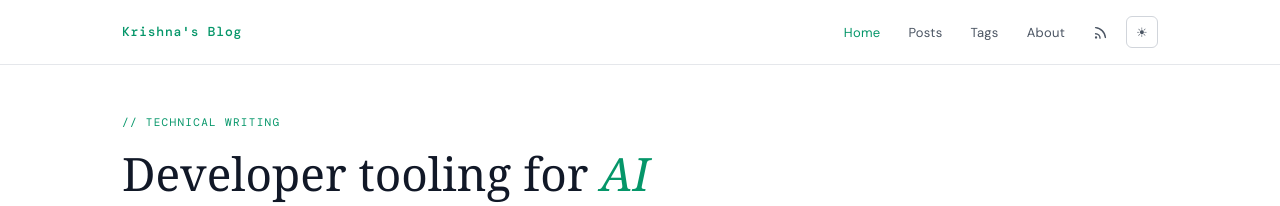
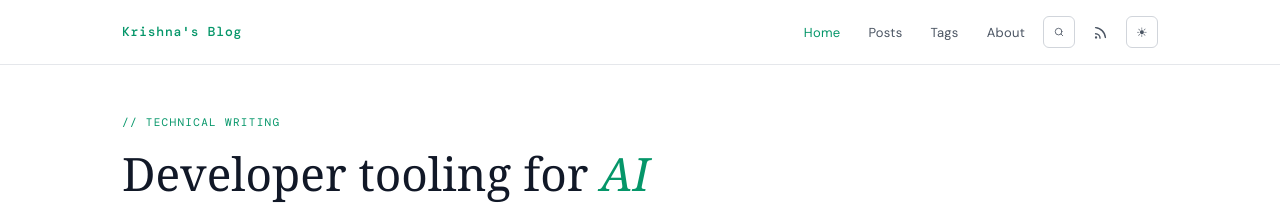
Before and after one commit to krishnamohan-seelam/my-blog, a Jekyll site: the page built from index.md, in a window 1280 px wide. Shown: the top 206 px of the page. Built offline with Jekyll 4.4.1, drawn with Linux system fonts in a browser that asks for light colours; some web fonts are replaced.

Commit message:
feat: implement client-side search overlay using Simple-Jekyll-Search

```diff
--- a/_includes/header.html
+++ b/_includes/header.html
@@ -30,6 +30,18 @@
         </a>
       </li>
       <li>
+        <button id="nav-search"
+                class="nav-search"
+                aria-label="Open Search"
+                title="Search posts"
+                data-search-json="{{ '/search.json' | relative_url }}">
+          <svg viewBox="0 0 24 24" fill="none" stroke="currentColor" stroke-width="2" stroke-linecap="round" stroke-linejoin="round" aria-hidden="true">
+            <circle cx="11" cy="11" r="8"></circle>
+            <line x1="21" y1="21" x2="16.65" y2="16.65"></line>
+          </svg>
+        </button>
+      </li>
+      <li>
         <a href="{{ '/feed.xml' | relative_url }}"
            class="nav-rss"
            aria-label="RSS Feed"
--- /dev/null
+++ b/_includes/search-modal.html
@@ -0,0 +1,24 @@
+<div id="search-modal" class="search-modal" aria-hidden="true" role="dialog" aria-labelledby="search-modal-title">
+  <div class="search-modal-backdrop" id="search-modal-backdrop"></div>
+  <div class="search-modal-container">
+    <div class="search-modal-header">
+      <h2 id="search-modal-title" class="sr-only">Search Posts</h2>
+      <div class="search-input-wrapper">
+        <svg class="search-input-icon" viewBox="0 0 24 24" fill="none" stroke="currentColor" stroke-width="2" stroke-linecap="round" stroke-linejoin="round" aria-hidden="true">
+          <circle cx="11" cy="11" r="8"></circle>
+          <line x1="21" y1="21" x2="16.65" y2="16.65"></line>
+        </svg>
+        <input type="text" id="search-input" class="search-input" placeholder="Search by title, tags, or excerpt..." autocomplete="off" aria-label="Search posts">
+      </div>
+      <button id="search-modal-close" class="search-modal-close" aria-label="Close search">
+        <svg viewBox="0 0 24 24" fill="none" stroke="currentColor" stroke-width="2" stroke-linecap="round" stroke-linejoin="round" aria-hidden="true">
+          <line x1="18" y1="6" x2="6" y2="18"></line>
+          <line x1="6" y1="6" x2="18" y2="18"></line>
+        </svg>
+      </button>
+    </div>
+    <div class="search-modal-body">
+      <ul id="results-container" class="search-results-list"></ul>
+    </div>
+  </div>
+</div>
--- a/_layouts/default.html
+++ b/_layouts/default.html
@@ -57,8 +57,15 @@
   <!-- Footer -->
   {% include footer.html %}
 
+  <!-- Search Modal -->
+  {% include search-modal.html %}
+
   <!-- JS: Theme toggle + hamburger (deferred) -->
   <script defer src="{{ '/assets/js/theme-toggle.js' | relative_url }}"></script>
 
+  <!-- JS: Simple Jekyll Search + Setup -->
+  <script defer src="{{ '/assets/js/vendor/simple-jekyll-search.min.js' | relative_url }}"></script>
+  <script defer src="{{ '/assets/js/search-setup.js' | relative_url }}"></script>
+
 </body>
 </html>
--- a/_sass/blog-theme.scss
+++ b/_sass/blog-theme.scss
@@ -22,6 +22,7 @@
 @import "components/progress-bar";
 @import "components/toc";
 @import "components/share";
+@import "components/search";
 
 // ── 5. Page Layouts ──────────────────────────────────────────
 @import "layout/home";
--- /dev/null
+++ b/_sass/components/_search.scss
@@ -0,0 +1,227 @@
+/* ============================================================
+   Search Modal / Overlay — _sass/components/_search.scss
+   ============================================================ */
+
+.nav-search {
+  display: flex;
+  align-items: center;
+  justify-content: center;
+  width: 32px;
+  height: 32px;
+  border-radius: var(--radius-md);
+  color: var(--text-muted);
+  cursor: pointer;
+  transition: all 0.15s ease;
+  border: 0.5px solid var(--border-mid);
+  background: transparent;
+
+  &:hover {
+    color: var(--accent);
+    border-color: var(--accent);
+    background: var(--accent-bg);
+  }
+
+  svg {
+    width: 14px;
+    height: 14px;
+  }
+}
+
+.search-modal {
+  position: fixed;
+  top: 0;
+  left: 0;
+  width: 100vw;
+  height: 100vh;
+  z-index: 1000;
+  display: flex;
+  align-items: flex-start;
+  justify-content: center;
+  opacity: 0;
+  pointer-events: none;
+  transition: opacity 0.2s ease-in-out;
+  padding: 80px $sp-16 $sp-16 $sp-16;
+
+  &.is-active {
+    opacity: 1;
+    pointer-events: auto;
+  }
+}
+
+.search-modal-backdrop {
+  position: absolute;
+  top: 0;
+  left: 0;
+  width: 100%;
+  height: 100%;
+  background: rgba(10, 10, 10, 0.7);
+  backdrop-filter: blur(8px);
+  -webkit-backdrop-filter: blur(8px);
+}
+
+.search-modal-container {
+  position: relative;
+  width: 100%;
+  max-width: 600px;
+  background: var(--bg);
+  border: 1px solid var(--border);
+  border-radius: var(--radius-lg);
+  box-shadow: var(--shadow-lg), 0 20px 25px -5px rgba(0, 0, 0, 0.5);
+  display: flex;
+  flex-direction: column;
+  max-height: calc(100vh - 120px);
+  z-index: 1001;
+  overflow: hidden;
+  transition: transform 0.2s ease-out;
+  transform: translateY(-20px);
+
+  .search-modal.is-active & {
+    transform: translateY(0);
+  }
+}
+
+.search-modal-header {
+  display: flex;
+  align-items: center;
+  padding: $sp-16;
+  border-bottom: 1px solid var(--border);
+  gap: $sp-12;
+}
+
+.search-input-wrapper {
+  position: relative;
+  flex-grow: 1;
+  display: flex;
+  align-items: center;
+}
+
+.search-input-icon {
+  position: absolute;
+  left: $sp-12;
+  width: 18px;
+  height: 18px;
+  color: var(--text-muted);
+  pointer-events: none;
+}
+
+.search-input {
+  width: 100%;
+  padding: 10px $sp-12 10px 40px;
+  font-size: 15px;
+  font-family: var(--font-sans);
+  background: var(--bg-hover);
+  border: 1px solid var(--border-mid);
+  border-radius: var(--radius-md);
+  color: var(--text);
+  outline: none;
+  transition: border-color 0.15s ease, box-shadow 0.15s ease;
+
+  &:focus {
+    border-color: var(--accent);
+    box-shadow: 0 0 0 2px var(--accent-bg);
+  }
+}
+
+.search-modal-close {
+  display: flex;
+  align-items: center;
+  justify-content: center;
+  width: 38px;
+  height: 38px;
+  border-radius: var(--radius-md);
+  color: var(--text-muted);
+  border: 1px solid var(--border-mid);
+  background: transparent;
+  cursor: pointer;
+  transition: all 0.15s ease;
+
+  &:hover {
+    color: var(--text);
+    background: var(--bg-hover);
+    border-color: var(--border);
+  }
+
+  svg {
+    width: 18px;
+    height: 18px;
+  }
+}
+
+.search-modal-body {
+  flex-grow: 1;
+  overflow-y: auto;
+  padding: $sp-8 $sp-16 $sp-16 $sp-16;
+}
+
+.search-results-list {
+  list-style: none;
+  padding: 0;
+  margin: 0;
+}
+
+.search-result-item {
+  border-bottom: 1px solid var(--border);
+
+  &:last-child {
+    border-bottom: none;
+  }
+}
+
+.search-result-link {
+  display: block;
+  padding: $sp-16 0;
+  text-decoration: none;
+  color: var(--text);
+  transition: opacity 0.15s ease;
+
+  &:hover {
+    opacity: 0.85;
+
+    .search-result-title {
+      color: var(--accent);
+    }
+  }
+}
+
+.search-result-header {
+  display: flex;
+  justify-content: space-between;
+  align-items: baseline;
+  gap: $sp-12;
+  margin-bottom: $sp-4;
+}
+
+.search-result-title {
+  font-family: var(--font-sans);
+  font-weight: 600;
+  font-size: 16px;
+  color: var(--text);
+  transition: color 0.15s ease;
+}
+
+.search-result-date {
+  font-family: var(--font-mono);
+  font-size: 11px;
+  color: var(--text-muted);
+  white-space: nowrap;
+}
+
+.search-result-excerpt {
+  font-size: 13px;
+  color: var(--text-muted);
+  margin: 0 0 $sp-8 0;
+  line-height: 1.5;
+}
+
+.search-result-tags {
+  font-family: var(--font-mono);
+  font-size: 11px;
+  color: var(--accent);
+}
+
+.search-no-results {
+  padding: $sp-24 0;
+  text-align: center;
+  color: var(--text-muted);
+  font-size: 14px;
+}
--- /dev/null
+++ b/assets/js/search-setup.js
@@ -0,0 +1,71 @@
+document.addEventListener('DOMContentLoaded', function() {
+  const searchModal = document.getElementById('search-modal');
+  const searchInput = document.getElementById('search-input');
+  const resultsContainer = document.getElementById('results-container');
+  const searchToggle = document.getElementById('nav-search');
+  const closeBtn = document.getElementById('search-modal-close');
+  const backdrop = document.getElementById('search-modal-backdrop');
+
+  if (!searchModal || !searchInput || !resultsContainer || !searchToggle) return;
+
+  // Toggle modal open
+  function openModal() {
+    searchModal.classList.add('is-active');
+    searchModal.setAttribute('aria-hidden', 'false');
+    document.body.style.overflow = 'hidden'; // Prevent scrolling underlying page
+    setTimeout(() => {
+      searchInput.focus();
+    }, 100);
+  }
+
+  // Toggle modal close
+  function closeModal() {
+    searchModal.classList.remove('is-active');
+    searchModal.setAttribute('aria-hidden', 'true');
+    document.body.style.overflow = ''; // Restore scrolling
+    searchInput.value = '';
+    resultsContainer.innerHTML = '';
+  }
+
+  // Event Listeners
+  searchToggle.addEventListener('click', function(e) {
+    e.preventDefault();
+    openModal();
+  });
+
+  closeBtn.addEventListener('click', closeModal);
+  backdrop.addEventListener('click', closeModal);
+
+  // Close on Escape key
+  document.addEventListener('keydown', function(e) {
+    if (e.key === 'Escape' && searchModal.classList.contains('is-active')) {
+      closeModal();
+    }
+  });
+
+  // Initialize Simple-Jekyll-Search
+  if (typeof SimpleJekyllSearch === 'function') {
+    SimpleJekyllSearch({
+      searchInput: searchInput,
+      resultsContainer: resultsContainer,
+      json: searchToggle.getAttribute('data-search-json') || '/my-blog/search.json',
+      searchResultTemplate: `
+        <li class="search-result-item">
+          <a href="{url}" class="search-result-link">
+            <div class="search-result-header">
+              <span class="search-result-title">{title}</span>
+              <span class="search-result-date">{date}</span>
+            </div>
+            <p class="search-result-excerpt">{excerpt}</p>
+            <div class="search-result-tags">
+              {tags}
+            </div>
+          </a>
+        </li>
+      `,
+      noResultsText: '<li class="search-no-results">No matching posts found.</li>',
+      limit: 8,
+      fuzzy: true
+    });
+  }
+});
--- /dev/null
+++ b/search.json
@@ -0,0 +1,14 @@
+---
+layout: null
+---
+[
+  {% for post in site.posts %}
+    {
+      "title"    : {{ post.title | jsonify }},
+      "tags"     : {{ post.tags | join: ', ' | jsonify }},
+      "url"      : {{ post.url | relative_url | jsonify }},
+      "date"     : {{ post.date | date: "%B %d, %Y" | jsonify }},
+      "excerpt"  : {{ post.excerpt | strip_html | strip_newlines | truncatewords: 20 | jsonify }}
+    }{% unless forloop.last %},{% endunless %}
+  {% endfor %}
+]
```
Also changed, not shown: README.md, assets/js/vendor/simple-jekyll-search.min.js (added).
